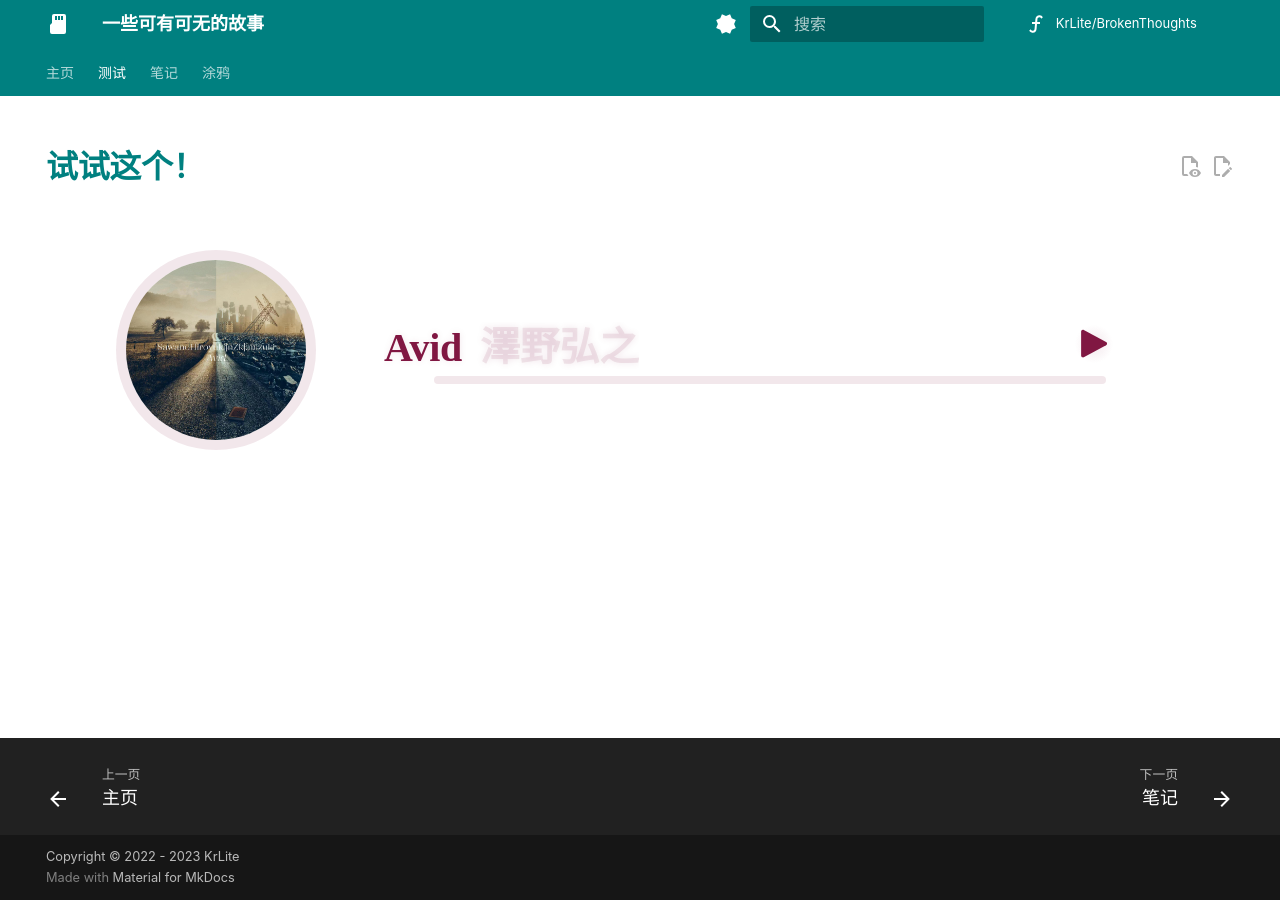
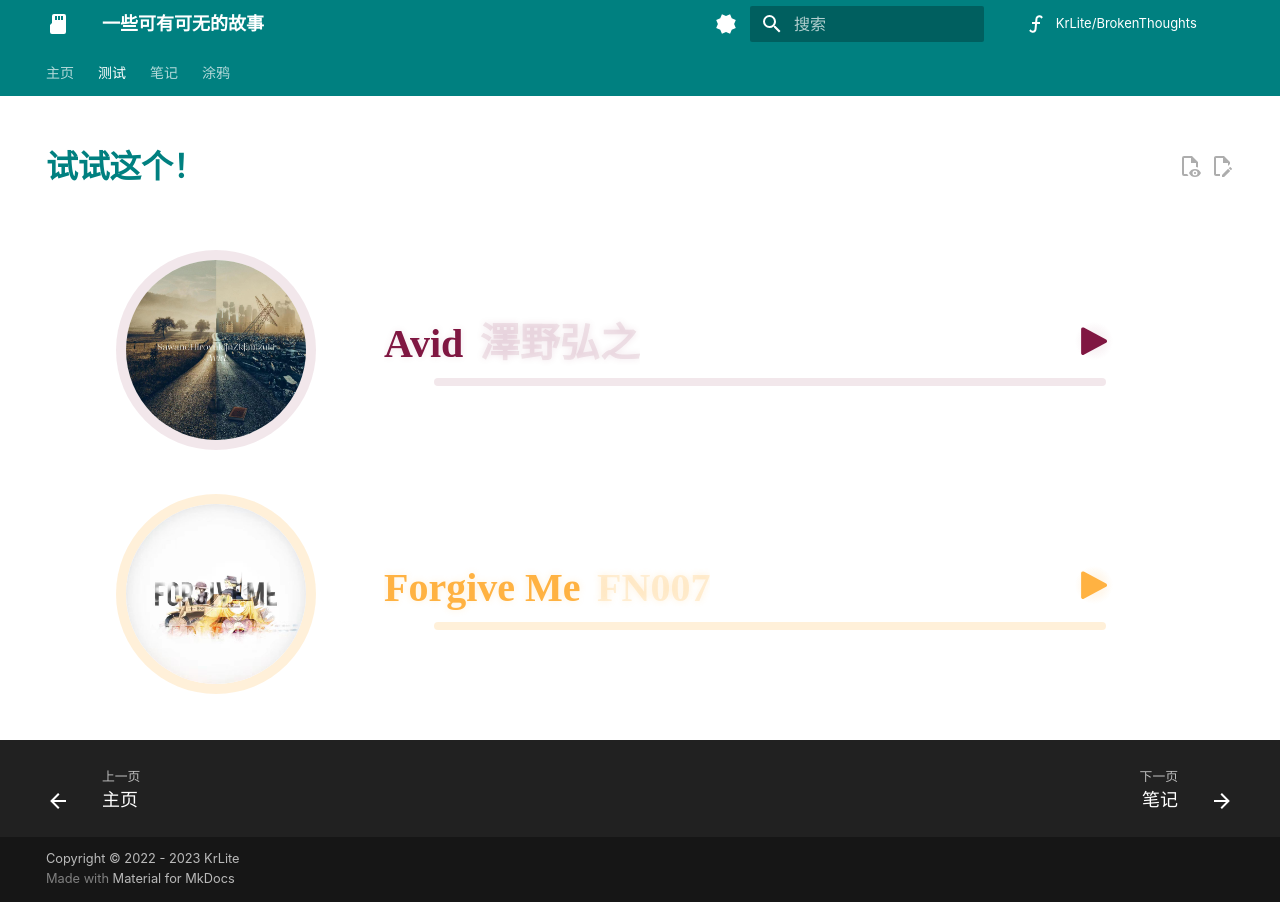
Before and after one commit to KrLite/BrokenThoughts, an MkDocs documentation site: the page built from docs/test.md, in a window 1280 px wide. Built offline with MkDocs 1.6.1 and Material for MkDocs 9.7.7, drawn with Linux system fonts in a browser that asks for light colours; some web fonts are replaced; comment, search, counter and statistics services are not loaded.

Commit message:
good player

```diff
--- a/docs/javascripts/music_player.js
+++ b/docs/javascripts/music_player.js
@@ -1,4 +1,5 @@
 var musicPlayers = document.querySelectorAll(".music-player");
+var playing = undefined;
 
 Array.from(musicPlayers).forEach(function (musicPlayer) {
   const music = musicPlayer.querySelector("audio");
@@ -9,6 +10,9 @@
   const volume = musicPlayer.querySelector(".music-player__volume");
   const disk = musicPlayer.querySelector(".music-player__disk");
   const shifts = musicPlayer.querySelectorAll(".music-player__shift");
+  const titleBr = musicPlayer.querySelector("#music-player__title-br");
+
+  const media = window.matchMedia("(max-width: 959px)");
 
   var diskRotation = 0;
   var diskRotationDelta = 0;
@@ -35,7 +39,6 @@
   };
 
   const formatTimeHTML = (time) => {
-    var media = window.matchMedia("(max-width: 959px)");
     var timeHTML = `<code>${formatTime(time)}`;
     if (!media.matches) {
       timeHTML += ` / ${formatTime(music.duration)}`;
@@ -43,9 +46,21 @@
     return timeHTML + "</code>";
   };
 
-  window.onresize = () => {
+  const updateTitleBr = () => {
+    console.log(media.matches);
+    if (media.matches) {
+      titleBr.style.display = "block";
+    } else {
+      titleBr.style.display = "none";
+    }
+  };
+
+  updateTitleBr();
+
+  window.addEventListener("resize", () => {
     time.innerHTML = formatTimeHTML(music.currentTime);
-  };
+    updateTitleBr();
+  });
 
   seekBar.value = 0;
   volumeBar.value = 87;
@@ -61,15 +76,21 @@
     }
     seekBar.max = music.duration;
     music.volume = volumeBar.value / 100;
-    time.innerHTML = `<code>${formatTime(music.duration)}</code>`;
+    time.innerHTML = formatTimeHTML(music.currentTime);
   });
 
   music.addEventListener("play", () => {
+    playing = music;
+    playBtn.classList.remove("pause");
     disk.classList.add("playing");
     diskRotationDeltaTarget = 1;
   });
 
   music.addEventListener("pause", () => {
+    if (playing === music) {
+      playing = undefined;
+    }
+    playBtn.classList.add("pause");
     disk.classList.remove("playing");
     diskRotationDeltaTarget = 0;
   });
@@ -81,15 +102,17 @@
 
     if (music.paused || music.ended) {
       music.play();
-      playBtn.classList.remove("pause");
       diskRotationDelta;
     } else {
       music.pause();
-      playBtn.classList.add("pause");
     }
   });
 
   music.addEventListener("timeupdate", () => {
+    if (playing !== music) {
+      music.pause();
+    }
+
     if (seekBar.classList.contains("active") === false) {
       seekBar.value = music.currentTime;
       time.innerHTML = formatTimeHTML(music.currentTime);
--- a/docs/stylesheets/music_player.css
+++ b/docs/stylesheets/music_player.css
@@ -89,6 +89,8 @@
   display: flex;
   align-items: center;
   justify-content: center;
+  flex-direction: row;
+  transition: all 1s ease;
 }
 
 @media (max-width: 959px) {
@@ -127,13 +129,24 @@
   max-width: 100%;
 }
 
-.music-player__title-container h1 {
+.music-player__title-container p {
   max-width: calc(100% - 80px);
   overflow: hidden;
   white-space: nowrap;
   text-overflow: clip;
   margin: 0;
   transition: all 0.5s ease;
+}
+
+@media (max-width: 959px) {
+  .music-player__title-container {
+	margin-bottom: 0.2em;
+  }
+
+  .music-player__title-container p {
+	line-height: 1;
+	margin-bottom: 0.2em;
+  }
 }
 
 .music-player__title {
@@ -145,6 +158,13 @@
   font-weight: 900 !important;
   margin-bottom: 0.3em;
   overflow: hidden;
+}
+
+@media (max-width: 959px) {
+  .music-player__title {
+	font-size: 30px !important;
+	margin-bottom: 0;
+  }
 }
 
 [data-md-color-scheme="default"] .music-player__title {
@@ -169,6 +189,13 @@
   overflow: hidden;
 }
 
+@media (max-width: 959px) {
+  .music-player__artist {
+	font-size: 12px !important;
+	margin-left: 0;
+  }
+}
+
 [data-md-color-scheme="default"] .music-player__artist {
   --shadow: var(--music-bg-color--light);
 }
@@ -180,7 +207,7 @@
 /* Time */
 .music-player__time {
   position: relative;
-  margin: 0.1em 0;
+  margin: 0.2em 0;
 }
 
 .music-player__time-text {
@@ -402,9 +429,16 @@
 /* Controls */
 .music-player__controls {
   margin-left: auto;
+  margin-bottom: 0.3em;
   display: flex;
   justify-content: space-between;
   align-items: center;
+}
+
+@media (max-width: 959px) {
+  .music-player__controls {
+	margin-bottom: 0;
+  }
 }
 
 .music-player-btn__play {
--- a/docs/test.md
+++ b/docs/test.md
@@ -12,10 +12,46 @@
   <div class="music-player__disk" style="--music-disk-image: url('../assets/music/avid/cover.png');"></div>
   <div class="music-player__inner-container-main music-player__padding-sides">
     <div class="music-player__title-container">
-	  <h1>
+	  <p>
 	    <span class="music-player__title">Avid</span>
+		<br id="music-player__title-br">
 	    <span class="music-player__artist">澤野弘之</span>
-	  </h1>
+	  </p>
+	  <div class="music-player__controls">
+        <button class="music-player-btn__play pause">
+          <span></span>
+          <span></span>
+        </button>
+      </div>
+	</div>
+	<div class="music-player__container">
+	  <span class="music-player__time">
+	    <span class="music-player__volume music-player__shift">
+		  <input type="range" value="0" class="music-player__volume-bar">
+		</span>
+	    <span class="music-player__time-text"></span>
+	  </span>
+	  <div class="music-player__inner-container">
+	    <div class="music-player__slider music-player__shift">
+          <input type="range" value="0" class="music-player__seek-bar">
+        </div>
+	  </div>
+	</div>
+  </div>
+</div>
+</section>
+
+<section class="music-player">
+<audio src="../assets/music/forgive_me/a2724e2509b93d02d3b5aadcb7268659.mp3" id="audio"></audio>
+<div class="music-player__container-main music-player__padding-around" style="--music-fg-color--light: rgba(255, 178, 66, 1);--music-fg-color--dark: rgba(255, 219, 120, 1);--music-bg-color--light: rgba(255, 178, 66, 0.2);--music-bg-color--dark: rgba(255, 219, 120, 0.2);">
+  <div class="music-player__disk" style="--music-disk-image: url('../assets/music/forgive_me/cover.png');"></div>
+  <div class="music-player__inner-container-main music-player__padding-sides">
+    <div class="music-player__title-container">
+	  <p>
+	    <span class="music-player__title">Forgive Me</span>
+		<br id="music-player__title-br">
+	    <span class="music-player__artist">FN007</span>
+	  </p>
 	  <div class="music-player__controls">
         <button class="music-player-btn__play pause">
           <span></span>
```
Also changed, not shown: docs/assets/music/forgive_me/cover.png (added), 1 other file.
